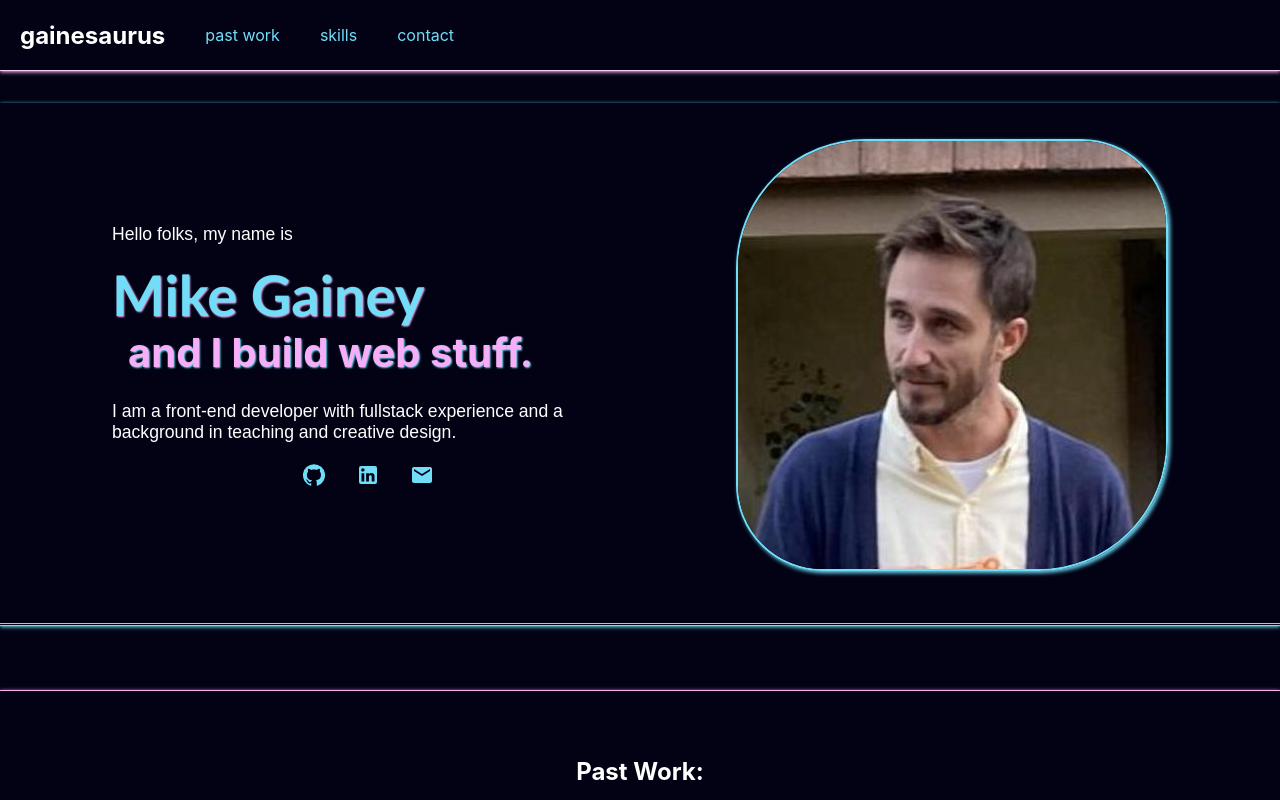
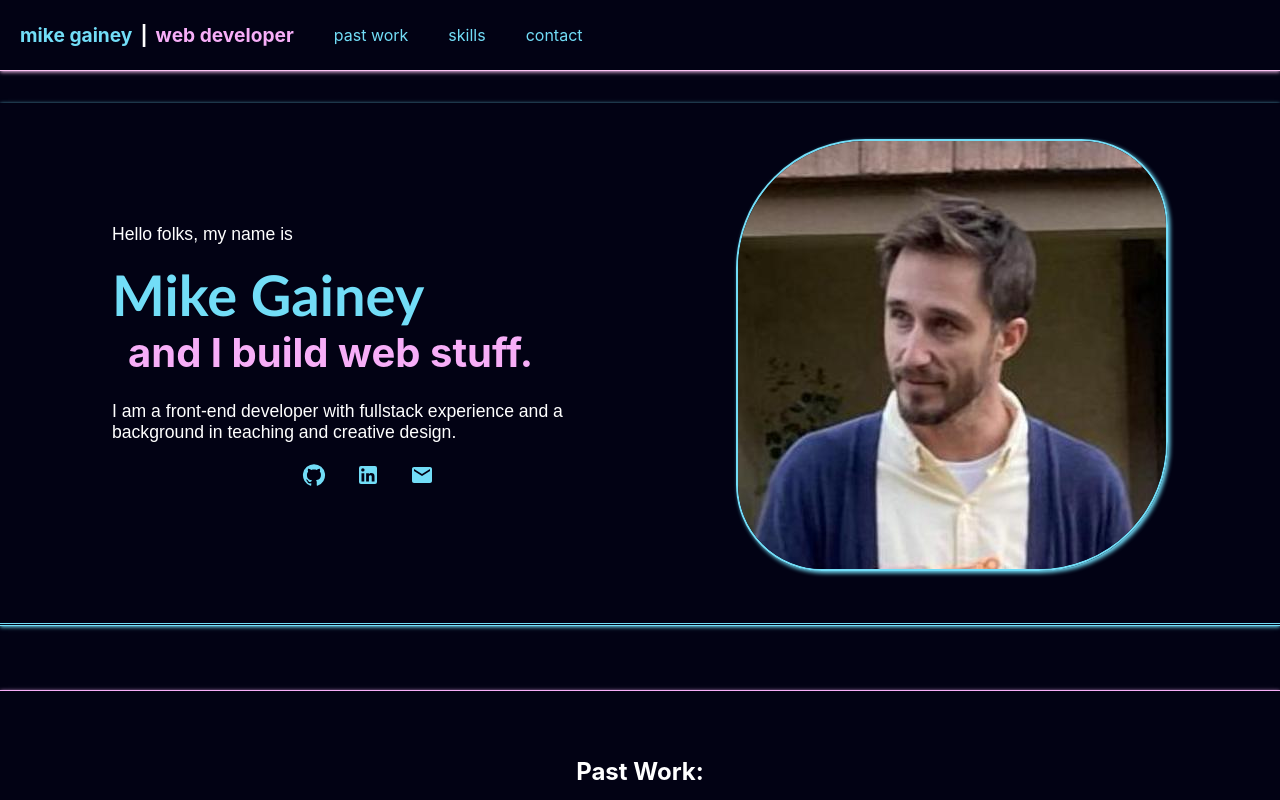
Before and after one commit to gainesaurus/portfolio, a React (Create React App) app: page / in a window 1280 px wide. Shown: the top 800 px of the page. Built offline with nearby package versions, Linux system fonts and the light colour scheme.

Commit message:
feat: add Footer and update nav styling

```diff
--- a/src/App.tsx
+++ b/src/App.tsx
@@ -3,6 +3,7 @@ import About from './Components/About';
 import ProjectList from './Components/ProjectList';
 import SkillsList from './Components/SkillsList';
 import Contact from './Components/Contact';
+import Footer from './Components/Footer';
 import './App.css';
 
 function App() {
@@ -13,6 +14,7 @@ function App() {
       <ProjectList />
       <SkillsList />
       <Contact />
+      <Footer />
     </main>
   );
 }
--- a/src/Components/About.module.css
+++ b/src/Components/About.module.css
@@ -33,7 +33,7 @@
   font-size: 3.5rem;
   font-family:'Gill Sans', 'Gill Sans MT', Calibri, 'Trebuchet MS', sans-serif;
   color: var(--about);
-  text-shadow: 1px 1px 2px var(--projects);
+  /* text-shadow: 1px 1px 2px var(--projects); */
   margin: 1rem 0 0 0;
   padding: 0;
 }
@@ -42,7 +42,7 @@
   display: flex;
   font-size: 2.5rem;
   color: var(--projects);
-  text-shadow: 1px 1px 2px var(--about);
+  /* text-shadow: 1px 1px 2px var(--about); */
   margin: 0 0 1.5rem 1rem;
 }
 
--- a/src/Components/Contact.module.css
+++ b/src/Components/Contact.module.css
@@ -8,6 +8,7 @@
   box-shadow: 0 1px 4px var(--contact);
   width: 100%;
   color: white;
+  margin-bottom: 0;
 }
 
 .heading {
--- /dev/null
+++ b/src/Components/Footer.module.css
@@ -0,0 +1,9 @@
+.container {
+  display: flex;
+  bottom: 0;
+  height: 3rem;
+  width: 98%;
+  color: white;
+  justify-content: flex-end;
+  align-items: center;
+}
--- /dev/null
+++ b/src/Components/Footer.tsx
@@ -0,0 +1,11 @@
+import styles from './Footer.module.css';
+
+const Footer = () => {
+  return (
+    <footer className={styles.container}>
+      <p>	&copy;2023 Michael Gainey</p>
+    </footer>
+  );
+}
+
+export default Footer;
--- a/src/Components/Navbar.module.css
+++ b/src/Components/Navbar.module.css
@@ -19,6 +19,20 @@
   margin: 20px;
 }
 
+.navTitle {
+  font-size: 1.2rem;
+  color: var(--about);
+}
+
+.pipeTitle {
+  color: white;
+  margin: 0 0.5rem;
+}
+
+.jobTitle {
+  color: var(--projects);
+}
+
 @media only screen and (max-width: 500px) {
   .links {
     visibility: hidden;
--- a/src/Components/Navbar.tsx
+++ b/src/Components/Navbar.tsx
@@ -3,7 +3,11 @@ import styles from './Navbar.module.css';
 const Navbar = () => {
   return (
     <header className={styles.container}>
-      <h2 className={styles.navTitle}>gainesaurus</h2>
+      <h2 className={styles.navTitle}>
+        mike gainey
+        <span className={styles.pipeTitle}>|</span>
+        <span className={styles.jobTitle}>web developer</span>
+      </h2>
       <a href="#projects" className={styles.links}>past work</a>
       <a href="#skills" className={styles.links}>skills</a>
       <a href="#contact" className={styles.links}>contact</a>
--- a/src/Components/ProjectList.module.css
+++ b/src/Components/ProjectList.module.css
@@ -31,7 +31,7 @@
   color: black;
   border: 2px solid var(--projects);
   border-radius: 20px;
-  box-shadow: 4px 4px 6px var(--about);
+  box-shadow: 4px 6px 8px var(--about);
   width: 45%;
   height: fit-content;
   margin: 0 10px 20px 10px;
```
